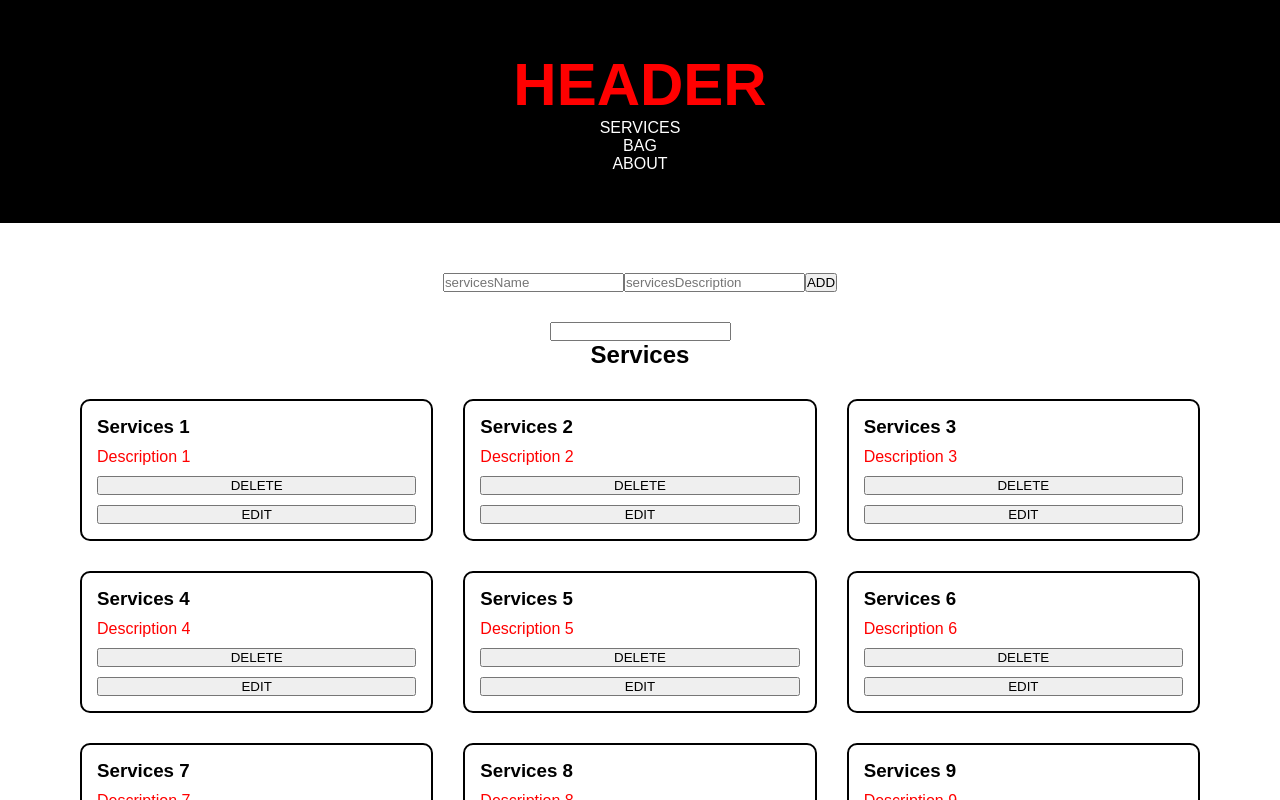
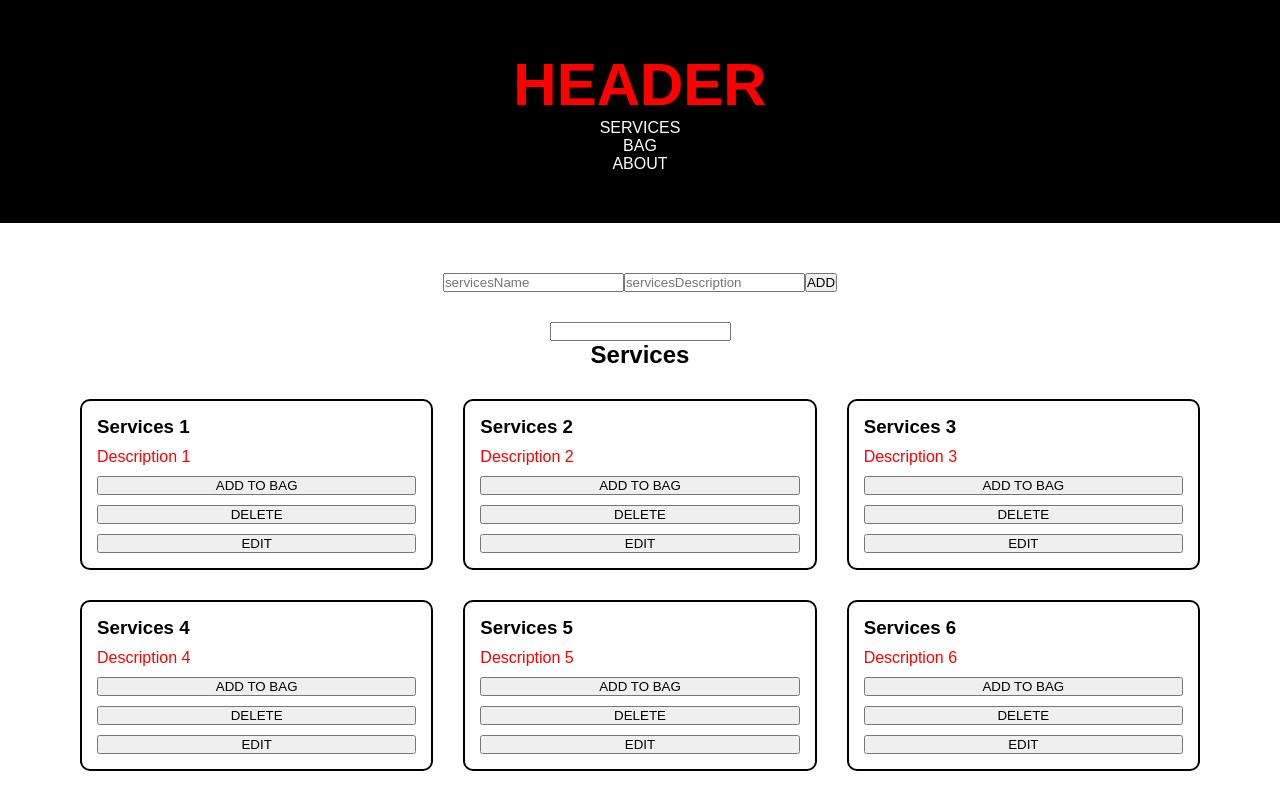
Before and after one commit to ramin98/FBMS_Nov_23_8_az, a React (Vite) app in the folder crud with react-router-dom/: page /services in a window 1280 px wide. Shown: the top 800 px of the page. Built offline with nearby package versions, Linux system fonts and the light colour scheme.

Commit message:
Add files via upload

```diff
--- /dev/null
+++ b/crud with react-router-dom/src/components/Bag/BagItem.jsx
@@ -0,0 +1,41 @@
+import styled from "styled-components";
+import { Link, useNavigate } from "react-router-dom";
+
+function BagItem(props) {
+  let navigate = useNavigate();
+  return (
+    <ServicesLi>
+      <ServicesName>{props.obj.servicesName}</ServicesName>
+      <ServicesDescription color="red">
+        {props.obj.servicesDescription}
+      </ServicesDescription>
+      <button
+        onClick={() => {
+          props.setId(props.obj.id);
+          navigate("/service-page");
+        }}
+      >
+        SHOW
+      </button>
+    </ServicesLi>
+  );
+}
+
+export default BagItem;
+
+const ServicesLi = styled.li`
+  border: 2px solid black;
+  border-radius: 10px;
+  padding: 15px;
+  display: flex;
+  flex-direction: column;
+  gap: 10px;
+  color: black;
+  text-align: left;
+`;
+
+const ServicesName = styled.h3``;
+
+const ServicesDescription = styled.p`
+  color: ${(props) => props.color};
+`;
--- /dev/null
+++ b/crud with react-router-dom/src/components/Bag/BagList.jsx
@@ -0,0 +1,41 @@
+import styled from "styled-components";
+import BagItem from "./BagItem";
+
+function BagList({ bag,setId }) {
+
+
+  return (
+    <ServicesSection>
+      <ServicesList>
+        {bag.map((item) => (
+          <BagItem
+            key={item.id}
+            obj={item}
+            setId={setId}
+          />
+        ))}
+      </ServicesList>
+    </ServicesSection>
+  );
+}
+
+export default BagList;
+
+const ServicesSection = styled.section`
+  margin-top: 30px;
+`;
+
+const HeaderTag = styled.h1``;
+
+const ServicesList = styled.ul`
+  display: grid;
+  grid-template-columns: auto auto auto;
+  padding: 30px;
+  gap: 30px 30px;
+
+  @media (max-width: 630px) {
+    & {
+      grid-template-columns: auto;
+    }
+  }
+`;
--- a/crud with react-router-dom/src/components/MainComp.jsx
+++ b/crud with react-router-dom/src/components/MainComp.jsx
@@ -3,15 +3,20 @@ import ServicesPage from "./Pages/ServicesPage";
 import { Route, Routes } from "react-router-dom";
 import About from "./Pages/About";
 import Bag from "./Pages/Bag";
+import { useState } from "react";
+import ServicePage from "./Pages/ServicePage";
 
 function MainComp() {
+   let [id, setId]  = useState(null)
+   let [bag, setBag]  = useState([])
 
     return (
         <MainTag>
           <Routes>
             <Route path="/" element={<About/>}/>
-            <Route path="/services" element={<ServicesPage/>}/>
-            <Route path="/bag" element={<Bag/>}/>
+            <Route path="/services" element={<ServicesPage bag={bag} setBag={setBag}/>}/>
+            <Route path="/bag" element={<Bag setId={setId} bag={bag}/>}/>
+            <Route path="/service-page" element={<ServicePage id={id} bag={bag}/>}/>
           </Routes>
         </MainTag>
     )
--- a/crud with react-router-dom/src/components/Pages/Bag.jsx
+++ b/crud with react-router-dom/src/components/Pages/Bag.jsx
@@ -1,7 +1,10 @@
-function Bag() {
+import BagList from "../Bag/BagList"
+
+function Bag({ bag,setId }) {
     return (
         <section>
             <h1>Bag</h1>
+            <BagList setId={setId} bag={bag}/>
         </section>
     )
 }
--- /dev/null
+++ b/crud with react-router-dom/src/components/Pages/ServicePage.jsx
@@ -0,0 +1,14 @@
+function ServicePage({bag, id}) {
+    let serviceIndex = bag.findIndex((item) => id === item.id)
+
+    return (
+        <section>
+            <h1>ServicePage</h1>
+            <p>{bag[serviceIndex] && bag[serviceIndex].servicesName}</p>
+            <p>{bag[serviceIndex] && bag[serviceIndex].servicesDescription}</p>
+
+        </section>
+    )
+}
+
+export default ServicePage
--- a/crud with react-router-dom/src/components/Pages/ServicesPage.jsx
+++ b/crud with react-router-dom/src/components/Pages/ServicesPage.jsx
@@ -3,7 +3,7 @@ import AddForm from "../AddForm"
 import Services from "../Services/Services"
 import { services } from "../../assets/data"
 
-function ServicesPage() {
+function ServicesPage({bag, setBag}) {
     let [servicesArray, setServicesArray] = useState([...services])
 
     // DIGER EDIT USULU
@@ -12,7 +12,7 @@ function ServicesPage() {
     return (
         <>
         <AddForm servicesArray={servicesArray} setServicesArray={setServicesArray}/>
-        <Services servicesArray={servicesArray} setServicesArray={setServicesArray}/>
+        <Services bag={bag} setBag={setBag} servicesArray={servicesArray} setServicesArray={setServicesArray}/>
         </>
     )
 }
--- a/crud with react-router-dom/src/components/Services/Services.jsx
+++ b/crud with react-router-dom/src/components/Services/Services.jsx
@@ -2,7 +2,7 @@ import styled from "styled-components";
 import ServicesItem from "./ServicesItem";
 import { useState } from "react";
 
-function Services({ servicesArray, setServicesArray }) {
+function Services({ servicesArray, setServicesArray, bag, setBag }) {
   let [value, setValue] = useState("");
 
   let filteredArray = servicesArray.filter((item) =>
@@ -19,6 +19,8 @@ function Services({ servicesArray, setServicesArray }) {
             key={item.id}
             servicesArray={servicesArray}
             setServicesArray={setServicesArray}
+            bag={bag}
+            setBag={setBag}
             obj={item}
           />
         ))}
--- a/crud with react-router-dom/src/components/Services/ServicesItem.jsx
+++ b/crud with react-router-dom/src/components/Services/ServicesItem.jsx
@@ -10,14 +10,17 @@ function ServicesItem(props) {
   let inputServicesDescription = useRef('')
   let form = useRef(null)
 
-  console.log(styles);
-  console.log(styles2);
-
   function handleDelete() {
     let newArr = [...props.servicesArray];
     let elementIndex = newArr.findIndex((item) => item.id === props.obj.id);
     newArr.splice(elementIndex, 1);
     props.setServicesArray(newArr);
+  }
+
+  function addToBag() {
+    let newArr = [...props.bag];
+    newArr.push(props.obj)
+    props.setBag(newArr);
   }
 
   return (
@@ -26,6 +29,7 @@ function ServicesItem(props) {
       <ServicesDescription color="red">
         {props.obj.servicesDescription}
       </ServicesDescription>
+      <button onClick={addToBag}>ADD TO BAG</button>
       <button onClick={handleDelete}>DELETE</button>
       <button onClick={() => {
         setFlag(!flag)
```
